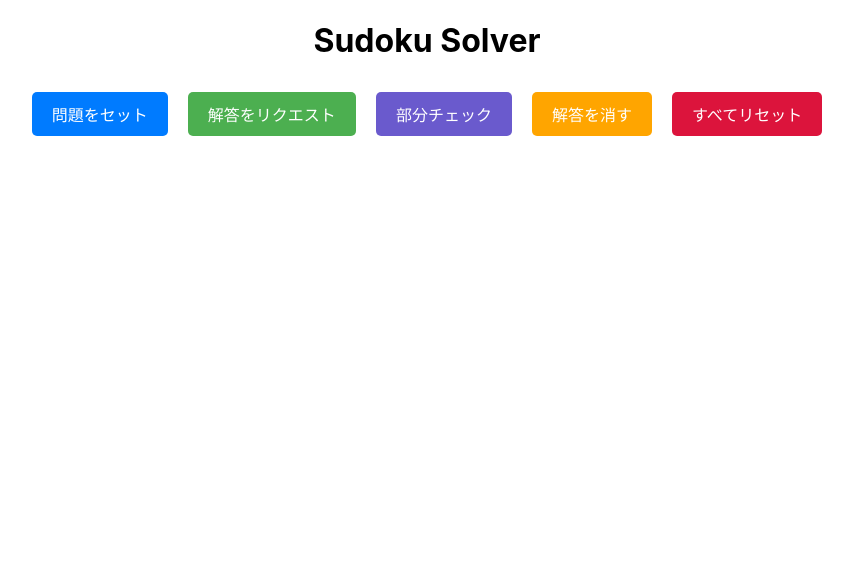
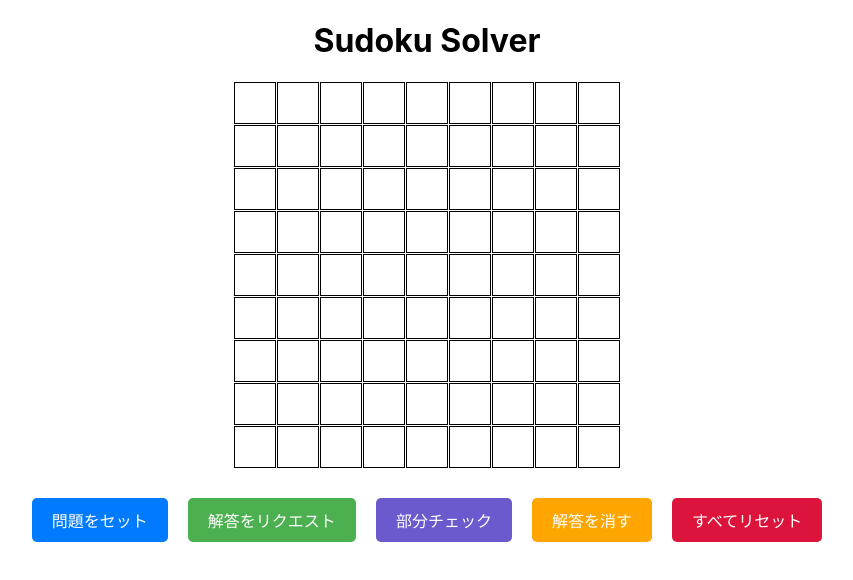
Before and after one commit to masanorimiyamoto-cloud/sudoku-fontendNew, a React (Create React App) app: page / in a window 1280 px wide. Shown: the top 580 px of the page, without its empty margins (213-1066 px from the left). Built offline with nearby package versions, Linux system fonts and the light colour scheme.

Commit message:
BoardGirdCss

```diff
--- a/src/components/BoardGrid.css
+++ b/src/components/BoardGrid.css
@@ -0,0 +1,18 @@
+/* src/components/BoardGrid.css */
+.board {
+    display: grid;
+    grid-template-columns: repeat(9, 1fr);
+    grid-template-rows: repeat(9, 1fr);
+    gap: 1px; /* セル間のスペースを調整 */
+    width: max-content; /* グリッドの幅を内容に合わせる */
+    margin: 0 auto; /* 中央揃え */
+  }
+  .cell {
+    width: 40px; /* セルのサイズ */
+    height: 40px;
+    text-align: center;
+    border: 1px solid #000;
+    display: flex;
+    align-items: center;
+    justify-content: center;
+  }
--- a/src/components/Cell_com.jsx
+++ b/src/components/Cell_com.jsx
@@ -1,4 +1,4 @@
-// src/components/Cell.jsx
+// src/components/Cell_com.jsx
 import React from "react";
 
 export default function Cell({
@@ -22,7 +22,14 @@ export default function Cell({
       <div
         className={className}
         onClick={onClick}
-        style={{ width: "50px", height: "50px", border: "1px solid black" }}
+        style={{
+          width: "40px",
+          height: "40px",
+          border: "1px solid black",
+          display: "flex",
+          alignItems: "center",
+          justifyContent: "center",
+        }}
       >
         {value || ""}
       </div>
```
